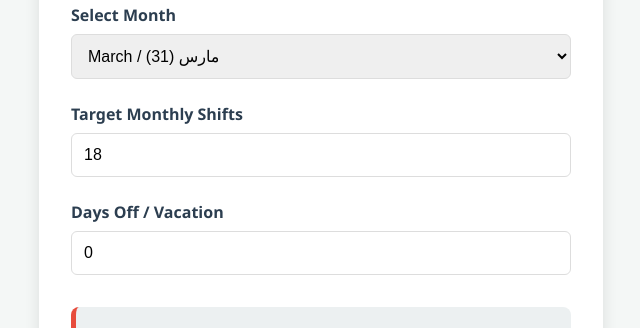
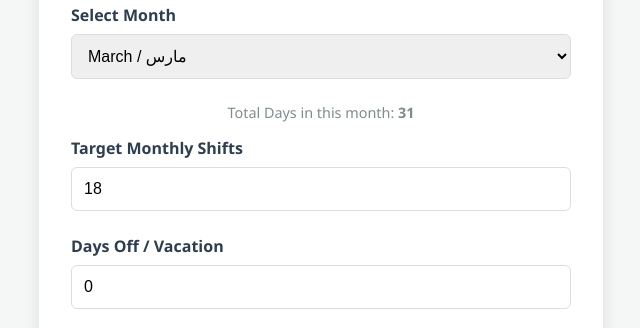
Before and after one commit to AhmedOraini/ED-Shifts-Calculator, a plain HTML site: page index.html in a window 1280 px wide. Shown: the part 172-500 px from the top of the page, without its empty margins (319-959 px from the left). Drawn offline with Linux system fonts and the light colour scheme.

Commit message:
Update index.html

```diff
--- a/index.html
+++ b/index.html
@@ -27,14 +27,8 @@
             width: 100%;
             margin-top: 20px;
         }
-        .header-box {
-            text-align: center;
-            margin-bottom: 20px;
-        }
-        .lang-switch {
-            text-align: right;
-            margin-bottom: 20px;
-        }
+        .header-box { text-align: center; margin-bottom: 20px; }
+        .lang-switch { text-align: right; margin-bottom: 20px; }
         button.lang-btn {
             background: var(--primary);
             color: white;
@@ -44,15 +38,8 @@
             cursor: pointer;
             font-weight: bold;
         }
-        .form-group {
-            margin-bottom: 1.5rem;
-        }
-        label {
-            display: block;
-            margin-bottom: 0.5rem;
-            font-weight: bold;
-            color: var(--primary);
-        }
+        .form-group { margin-bottom: 1.5rem; }
+        label { display: block; margin-bottom: 0.5rem; font-weight: bold; color: var(--primary); }
         input, select {
             width: 100%;
             padding: 12px;
@@ -69,12 +56,7 @@
             text-align: center;
             border-left: 5px solid var(--accent);
         }
-        #finalShifts {
-            font-size: 2.5rem;
-            color: var(--accent);
-            display: block;
-            margin-top: 10px;
-        }
+        #finalShifts { font-size: 2.5rem; color: var(--accent); display: block; margin-top: 10px; }
         .footer {
             margin-top: 30px;
             text-align: center;
@@ -96,15 +78,20 @@
     </div>
 
     <div class="header-box">
-        <h2 class="en">ED Shift Calculator <span id="currentYearEn"></span></h2>
-        <h2 class="ar">حاسبة شفتات الطوارئ لعام <span id="currentYearAr"></span></h2>
+        <h2 class="en">ED Shift Calculator (<span id="yearDisplayEn"></span>)</h2>
+        <h2 class="ar">حاسبة شفتات الطوارئ لعام (<span id="yearDisplayAr"></span>)</h2>
     </div>
 
     <div class="form-group">
         <label class="en">Select Month</label>
         <label class="ar">اختر الشهر</label>
-        <select id="monthSelect" onchange="calculate()">
-            </select>
+        <select id="monthSelect" onchange="updateMonthInfo()"></select>
+    </div>
+
+    <div style="text-align: center; margin-bottom: 15px; font-size: 0.9rem; color: #7f8c8d;">
+        <span class="en">Total Days in this month: </span>
+        <span class="ar">إجمالي أيام الشهر: </span>
+        <b id="daysDisplay">--</b>
     </div>
 
     <div class="form-group">
@@ -131,36 +118,44 @@
 </div>
 
 <script>
-    const monthNamesEn = ["January", "February", "March", "April", "May", "June", "July", "August", "September", "October", "November", "December"];
-    const monthNamesAr = ["يناير", "فبراير", "مارس", "أبريل", "مايو", "يونيو", "يوليو", "أغسطس", "سبتمبر", "أكتوبر", "نوفمبر", "ديسمبر"];
+    const monthsEn = ["January", "February", "March", "April", "May", "June", "July", "August", "September", "October", "November", "December"];
+    const monthsAr = ["يناير", "فبراير", "مارس", "أبريل", "مايو", "يونيو", "يوليو", "أغسطس", "سبتمبر", "أكتوبر", "نوفمبر", "ديسمبر"];
 
-    const now = new Date();
-    const currentYear = now.getFullYear();
-    const currentMonth = now.getMonth();
+    // System Year & Month
+    const systemDate = new Date();
+    const currentYear = systemDate.getFullYear();
+    const currentMonthIndex = systemDate.getMonth();
 
-    // Set Year in Titles
-    document.getElementById('currentYearEn').innerText = currentYear;
-    document.getElementById('currentYearAr').innerText = currentYear;
+    document.getElementById('yearDisplayEn').innerText = currentYear;
+    document.getElementById('yearDisplayAr').innerText = currentYear;
 
-    function populateMonths() {
+    function init() {
         const select = document.getElementById('monthSelect');
-        for (let i = 0; i < 12; i++) {
-            // Get last day of month i (0-11) of current year
-            const daysInMonth = new Date(currentYear, i + 1, 0).getDate();
+        monthsEn.forEach((month, index) => {
             const option = document.createElement('option');
-            option.value = daysInMonth;
-            option.text = `${monthNamesEn[i]} / ${monthNamesAr[i]} (${daysInMonth})`;
-            if (i === currentMonth) option.selected = true;
+            option.value = index;
+            option.text = `${month} / ${monthsAr[index]}`;
+            if (index === currentMonthIndex) option.selected = true;
             select.appendChild(option);
-        }
+        });
+        updateMonthInfo();
+    }
+
+    function updateMonthInfo() {
+        const monthIndex = parseInt(document.getElementById('monthSelect').value);
+        // This line is the magic: it finds the last day of the month for the current system year
+        const daysInMonth = new Date(currentYear, monthIndex + 1, 0).getDate();
+        document.getElementById('daysDisplay').innerText = daysInMonth;
+        calculate();
     }
 
     function calculate() {
-        const totalDays = parseFloat(document.getElementById('monthSelect').value);
+        const monthIndex = parseInt(document.getElementById('monthSelect').value);
+        const totalDays = new Date(currentYear, monthIndex + 1, 0).getDate();
         const target = parseFloat(document.getElementById('target').value) || 0;
         const offDays = parseFloat(document.getElementById('offDays').value) || 0;
 
-        // Formula: ((Total - Off) / Total) * Target
+        // Your specific formula
         const result = ((totalDays - offDays) / totalDays) * target;
 
         document.getElementById('finalShifts').innerText = result.toFixed(2);
@@ -169,21 +164,12 @@
     function toggleLanguage() {
         const body = document.body;
         const isEn = body.getAttribute('dir') === 'ltr';
-
-        if (isEn) {
-            body.setAttribute('dir', 'rtl');
-            document.querySelectorAll('.en').forEach(el => el.style.display = 'none');
-            document.querySelectorAll('.ar').forEach(el => el.style.display = 'block');
-        } else {
-            body.setAttribute('dir', 'ltr');
-            document.querySelectorAll('.ar').forEach(el => el.style.display = 'none');
-            document.querySelectorAll('.en').forEach(el => el.style.display = 'block');
-        }
+        body.setAttribute('dir', isEn ? 'rtl' : 'ltr');
+        document.querySelectorAll('.en').forEach(el => el.style.display = isEn ? 'none' : 'block');
+        document.querySelectorAll('.ar').forEach(el => el.style.display = isEn ? 'block' : 'none');
     }
 
-    // Initialize
-    populateMonths();
-    calculate();
+    init();
 </script>
 
 </body>
```
